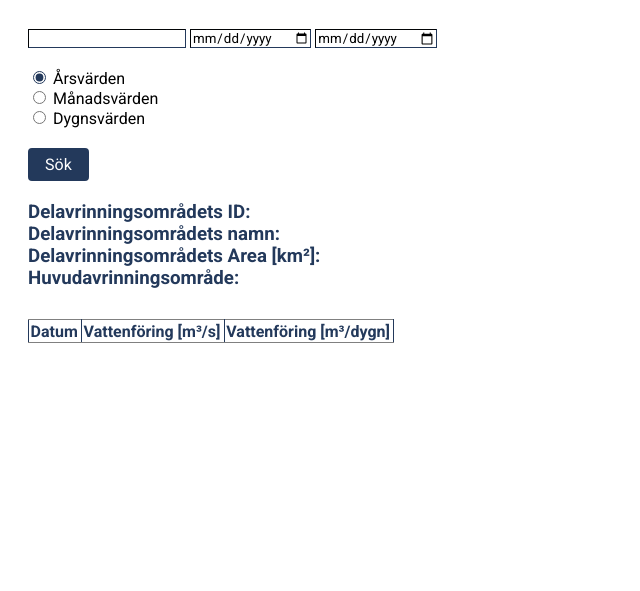
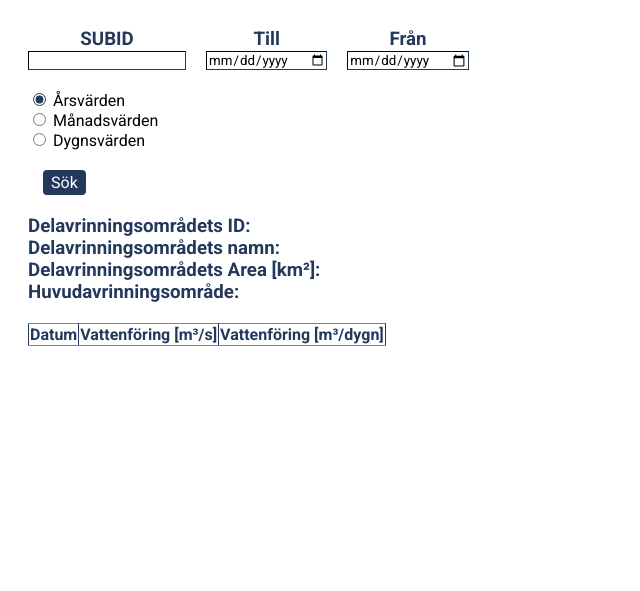
Before and after one commit to jonatansvahn/WaterFlowFetcher, a website: page javascript/index.html in a window 1280 px wide. Shown: the whole page, without its empty margins (0-640 px from the left). Drawn offline with nearby package versions, Linux system fonts and the light colour scheme.

Commit message:
added headers to input

```diff
--- a/javascript/index.html
+++ b/javascript/index.html
@@ -18,9 +18,18 @@
     <div class="leftLayout">
       <div class="leftContent">
         <div class="inputLayout">
-          <input class="inputBox" type="text" id="idField">
-          <input class="inputBox" type="date" name="from" id="startDate">
-          <input class="inputBox" type="date" name="to" id="endDate">
+          <div>
+            <h3 class="inputHeader">SUBID</h3>
+            <input class="inputBox" type="text" id="idField">
+          </div>
+          <div>
+            <h3 class="inputHeader">Till</h3>
+            <input class="inputBox" type="date" name="from" id="startDate">
+          </div>
+          <div>
+            <h3 class="inputHeader">Från</h3>
+            <input class="inputBox" type="date" name="to" id="endDate">
+          </div>
         </div>
 
         <div>
--- a/javascript/styles.css
+++ b/javascript/styles.css
@@ -37,7 +37,7 @@ button {
   display: inline-block;
   font-size: 16px;
   border-radius: 4px;
-  padding: 5px 15px;
+  margin: 5px 15px;
 
 }
 
@@ -59,8 +59,8 @@ table {
 th, td {
   border: 1px solid #23395B;
   vertical-align: top;
-  padding: 0.1em;
-  padding-right: 0.2em;
+  margin: 0.1em;
+  margin-right: 0.2em;
   border-top: 1px solid gray;
   border-bottom: 1px solid gray;
 }
@@ -75,7 +75,7 @@ th, td {
 }
 
 .tableContainer {
-  padding-top: 20px;
+  margin-top: 20px;
 }
 
 
@@ -98,7 +98,14 @@ th, td {
 }
 
 .inputLayout {
+  display: flex;
   margin-bottom: 20px;
+  gap: 20px;
+  text-align: center;
+}
+
+.inputHeader {
+  margin: 0px;
 }
 
 .infoLayout {
@@ -114,9 +121,9 @@ th, td {
 }
 
 .chartLayout {
-  padding: 50px;
-  padding-right: 100px;
-  padding-top: 100px;
+  margin: 50px;
+  margin-right: 100px;
+  margin-top: 100px;
   height:60vh;
   width:50vw
 }
```
